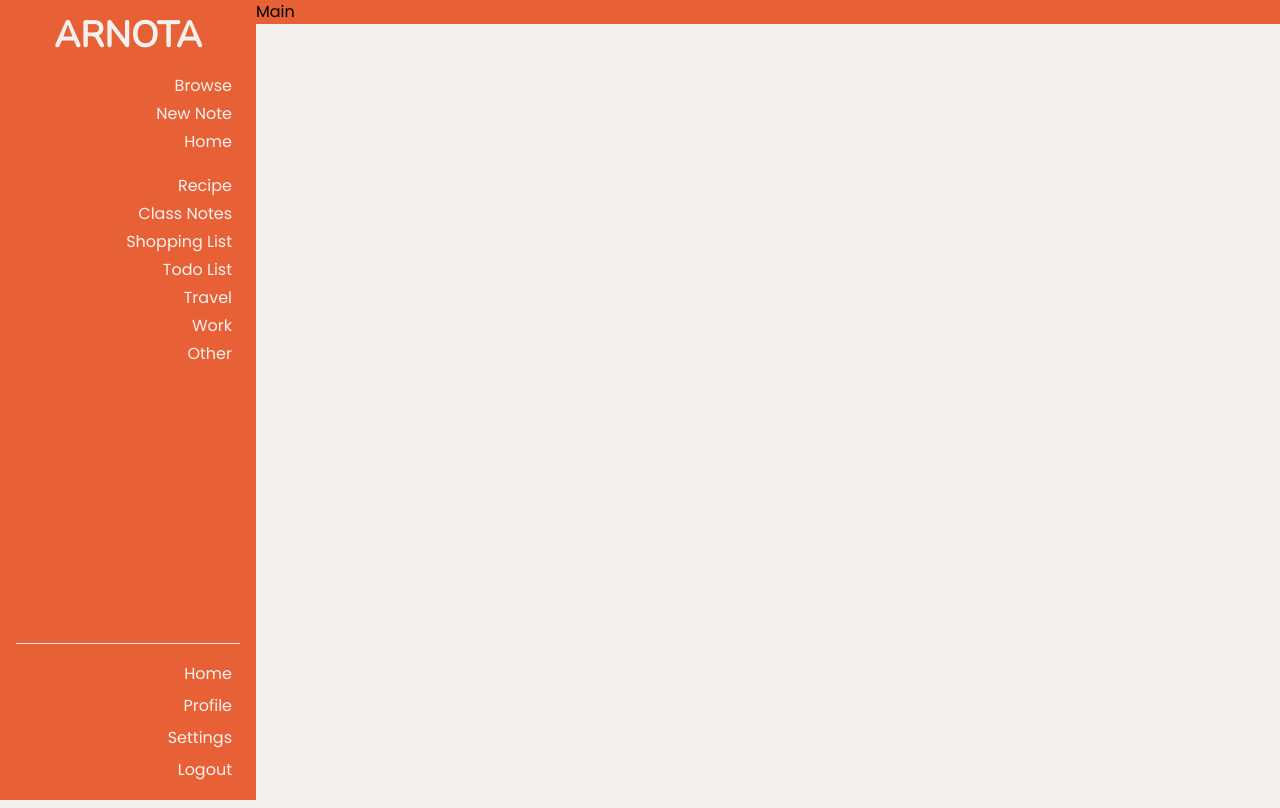
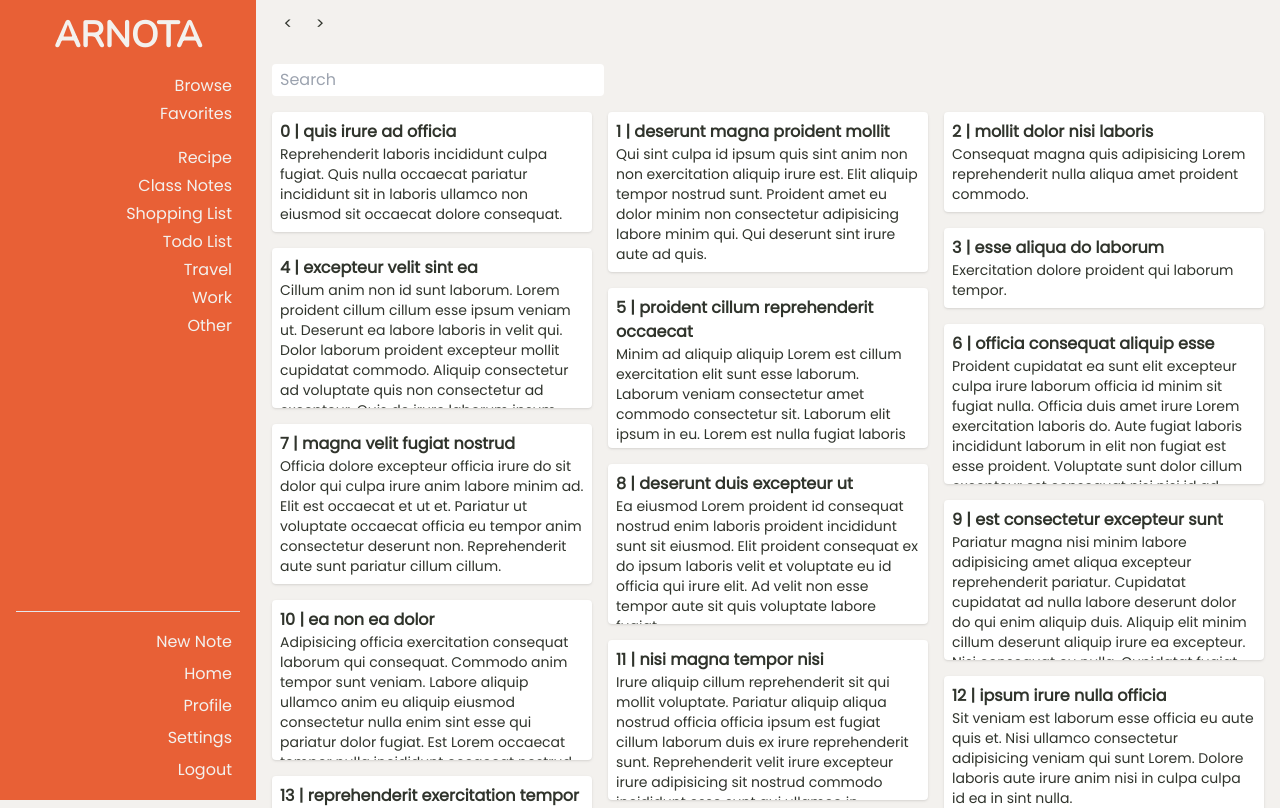
Before and after one commit to ArnNied/arnota, a Next.js app: page / in a window 1280 px wide. Shown: the top 808 px of the page. Built offline with nearby package versions, Linux system fonts and the light colour scheme.

Commit message:
feat: add the basic layout for note listing

```diff
--- a/components/index/main/Main.tsx
+++ b/components/index/main/Main.tsx
@@ -1,11 +1,23 @@
+import NoteList from '@/components/note/NoteList';
 import Navbar from '@/components/shared/Navbar';
+import TopBar from '@/components/shared/TopBar';
 
 export default function MainPage(): JSX.Element {
   return (
     <>
       <Navbar />
-      <div className='w-4/5 ml-auto bg-primary'>
-        <h1>Main</h1>
+      <div className='w-4/5 flex flex-col ml-auto pb-12 bg-light'>
+        <TopBar />
+        <div className='h-full px-4 py-4 mt-12'>
+          <div>
+            <input
+              type='text'
+              placeholder='Search'
+              className='px-2 py-1 rounded focus:outline-secondary focus:outline-none'
+            />
+          </div>
+          <NoteList />
+        </div>
       </div>
     </>
   );
--- /dev/null
+++ b/components/note/NoteCard.tsx
@@ -0,0 +1,13 @@
+type NoteCardProps = {
+  title: string;
+  body: string;
+};
+
+export default function NoteCard({ title, body }: NoteCardProps): JSX.Element {
+  return (
+    <div className='max-h-40 p-2 bg-white shadow hover:shadow-md hover:shadow-primary/50 rounded overflow-hidden'>
+      <h2 className='font-semibold text-darker break-words'>{title}</h2>
+      <p className='text-sm text-darker break-words'>{body}</p>
+    </div>
+  );
+}
--- /dev/null
+++ b/components/note/NoteList.tsx
@@ -0,0 +1,47 @@
+import { LoremIpsum } from 'lorem-ipsum';
+import { useEffect, useState } from 'react';
+import Masonry, { ResponsiveMasonry } from 'react-responsive-masonry';
+import NoteCard from './NoteCard';
+type Notes = {
+  id: number;
+  title: string;
+  body: string;
+};
+
+export default function NoteList(): JSX.Element {
+  const [notes, setNotes] = useState<Notes[]>([]);
+
+  useEffect(() => {
+    const lorem = new LoremIpsum({
+      sentencesPerParagraph: {
+        max: 8,
+        min: 4
+      },
+      wordsPerSentence: {
+        max: 16,
+        min: 4
+      }
+    });
+    const temp: Notes[] = [];
+    for (let i = 0; i < 20; i++)
+      temp.push({
+        id: i,
+        title: lorem.generateWords(4),
+        body: lorem.generateSentences(Math.floor(Math.random() * 5))
+      });
+
+    setNotes(temp);
+  }, []);
+  return (
+    <Masonry columnsCount={3} className='mt-4' gutter='1rem'>
+      {notes.map((note, index) => (
+        <div key={index} className=''>
+          <NoteCard
+            title={`${note.id.toString()} | ${note.title}`}
+            body={note.body}
+          />
+        </div>
+      ))}
+    </Masonry>
+  );
+}
--- a/components/shared/Navbar.tsx
+++ b/components/shared/Navbar.tsx
@@ -45,12 +45,12 @@ export default function Navbar(): JSX.Element {
           ARNOTA
         </h1>
       </Link>
-      <div className='mx-4'>
+      <div className='grow flex flex-col mx-4'>
+        <div>
           <NavbarLink href='/browse' text='Browse' />
-        <NavbarLink href='/create' text='New Note' />
-        <NavbarLink href='/home' text='Home' />
+          <NavbarLink href='/favorites' text='Favorites' />
         </div>
-      <div className='my-4 mx-4 overflow-y-auto'>
+        <div className='my-4 overflow-y-auto'>
           {categories.map((category) => (
             <NavbarLink
               key={category.slug}
@@ -59,7 +59,8 @@ export default function Navbar(): JSX.Element {
             />
           ))}
         </div>
-      <div className='mt-auto mb-4 mx-4 pt-4 border-t space-y-1'>
+        <div className='mt-auto mb-4 pt-4 border-t space-y-1'>
+          <NavbarLink href='/create' text='New Note' />
           <NavbarLink href='/home' text='Home' />
           <NavbarLink href='/profile' text='Profile' />
           <NavbarLink href='/settings' text='Settings' />
@@ -67,6 +68,7 @@ export default function Navbar(): JSX.Element {
             Logout
           </button>
         </div>
+      </div>
     </nav>
   );
 }
--- a/components/shared/NavbarLink.tsx
+++ b/components/shared/NavbarLink.tsx
@@ -14,7 +14,7 @@ export default function NavbarLink({
   return (
     <Link
       href={href}
-      className='w-full py-0.5 px-2 hover:bg-secondary text-light text-right rounded inline-block'
+      className='w-full py-0.5 px-2 hover:bg-secondary/70 text-light text-right rounded inline-block'
     >
       {text ?? children}
     </Link>
--- /dev/null
+++ b/components/shared/TopBar.tsx
@@ -0,0 +1,12 @@
+import TopBarNavButton from './TopBarNavButton';
+
+export default function TopBar(): JSX.Element {
+  return (
+    <div className='w-full flex flex-row px-4 py-2 bg-light fixed'>
+      <div className='flex flex-row grow justify-start'>
+        <TopBarNavButton text='&lt;' />
+        <TopBarNavButton text='&gt;' />
+      </div>
+    </div>
+  );
+}
--- /dev/null
+++ b/components/shared/TopBarNavButton.tsx
@@ -0,0 +1,13 @@
+type TopBarNavButtonProps = {
+  text: string;
+};
+
+export default function TopBarNavButton({
+  text
+}: TopBarNavButtonProps): JSX.Element {
+  return (
+    <button className='w-8 h-8 hover:bg-secondary text-darker hover:text-light rounded-full'>
+      {text}
+    </button>
+  );
+}
--- a/package.json
+++ b/package.json
@@ -28,6 +28,7 @@
   "devDependencies": {
     "@testing-library/jest-dom": "^5.16.5",
     "@testing-library/react": "^13.4.0",
+    "@types/react-responsive-masonry": "^2.1.0",
     "@typescript-eslint/eslint-plugin": "^5.49.0",
     "@typescript-eslint/parser": "^5.49.0",
     "autoprefixer": "^10.4.13",
@@ -38,8 +39,10 @@
     "jest": "^29.3.1",
     "jest-environment-jsdom": "^29.3.1",
     "lint-staged": "^13.1.0",
+    "lorem-ipsum": "^2.0.8",
     "postcss": "^8.4.21",
     "prettier": "2.8.3",
+    "react-responsive-masonry": "^2.1.7",
     "tailwindcss": "^3.2.4"
   },
   "lint-staged": {
```
Also changed, not shown: 1 other file (tests, documents, lock files or other folders). Lines whose indentation alone changed are shown as unchanged.
